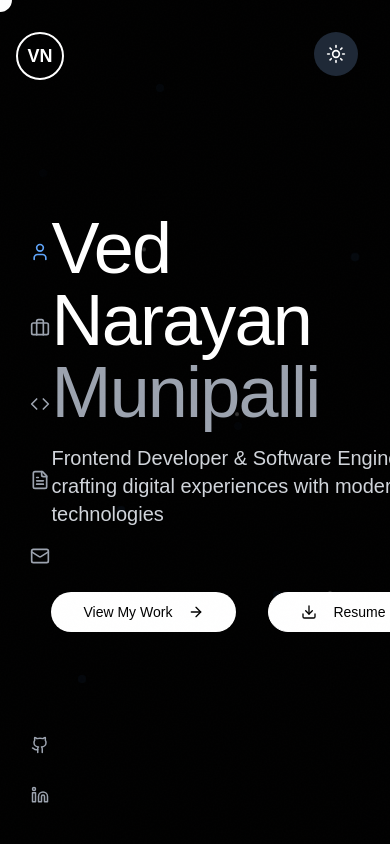
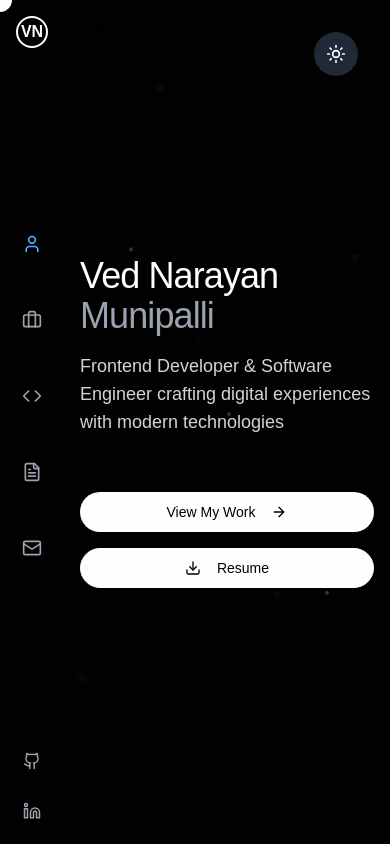
Before and after one commit to Ved-Narayan/Portfolio, a Next.js app: page / in a window 390 px wide. Shown: the top 844 px of the page. Built offline with nearby package versions, Linux system fonts and the light colour scheme.

Commit message:
Update page.tsx

```diff
--- a/app/page.tsx
+++ b/app/page.tsx
@@ -156,12 +156,12 @@ export default function Portfolio() {
       />
 
       {/* Side Navigation */}
-      <nav className="fixed left-0 top-0 h-full w-20 z-40 flex flex-col items-center justify-between py-8">
+      <nav className="fixed left-0 top-0 h-full w-16 md:w-20 z-40 flex flex-col items-center justify-between py-4 md:py-8">
         {/* Logo */}
         <div
-          className={`w-12 h-12 rounded-full border-2 ${
+          className={`w-8 h-8 md:w-12 md:h-12 rounded-full border-2 ${
             isDarkMode ? "border-white" : "border-black"
-          } flex items-center justify-center font-bold text-lg cursor-pointer hover:scale-110 transition-all duration-300 hover:rotate-12`}
+          } flex items-center justify-center font-bold text-base md:text-lg cursor-pointer hover:scale-110 transition-all duration-300 hover:rotate-12`}
           style={{
             transform: `translateY(${isLoaded ? 0 : -50}px)`,
             opacity: isLoaded ? 1 : 0,
@@ -260,36 +260,29 @@ export default function Portfolio() {
       </button>
 
       {/* Main Content */}
-      <main className="ml-20">
+      <main className="ml-16 md:ml-20">
         {/* Intro Section */}
-        <section id="intro" className="min-h-screen flex items-center justify-center px-16 relative">
+        <section id="intro" className="min-h-screen flex items-center justify-center px-4 md:px-16 relative">
           <div className="max-w-4xl">
-            <div
-              className="space-y-8"
-              style={{
-                transform: `translateY(${isLoaded ? 0 : 100}px)`,
-                opacity: isLoaded ? 1 : 0,
-                transition: "all 1.2s cubic-bezier(0.16, 1, 0.3, 1)",
-                transitionDelay: "500ms",
-              }}
-            >
+            <div className="space-y-6 md:space-y-8">
               <div className="space-y-4">
-                <h1 className="text-7xl md:text-8xl font-light tracking-tight">
+                <h1 className="text-4xl md:text-7xl lg:text-8xl font-light tracking-tight">
                   Ved Narayan
                   <br />
                   <span className={`${isDarkMode ? "text-gray-400" : "text-gray-600"}`}>Munipalli</span>
                 </h1>
                 <p
-                  className={`text-xl md:text-2xl font-light ${isDarkMode ? "text-gray-300" : "text-gray-700"} max-w-2xl`}
+                  className={`text-lg md:text-xl lg:text-2xl font-light ${isDarkMode ? "text-gray-300" : "text-gray-700"} max-w-2xl`}
                 >
                   Frontend Developer & Software Engineer crafting digital experiences with modern technologies
                 </p>
               </div>
 
-              <div className="flex items-center space-x-8 pt-8">
+              {/* Update button group */}
+              <div className="flex flex-col md:flex-row space-y-4 md:space-y-0 md:space-x-8 pt-8">
                 <Button
                   onClick={() => scrollToSection("work")}
-                  className={`group px-8 py-4 rounded-full transition-all duration-300 hover:scale-105 hover:shadow-2xl ${
+                  className={`group px-6 md:px-8 py-3 md:py-4 rounded-full transition-all duration-300 hover:scale-105 hover:shadow-2xl w-full md:w-auto ${
                     isDarkMode ? "bg-white text-black hover:bg-gray-100" : "bg-black text-white hover:bg-gray-800"
                   }`}
                 >
@@ -300,7 +293,7 @@ export default function Portfolio() {
                 <Button
                   variant="outline"
                   asChild
-                  className={`px-8 py-4 rounded-full transition-all duration-300 hover:scale-105 hover:shadow-2xl ${
+                  className={`px-6 md:px-8 py-3 md:py-4 rounded-full transition-all duration-300 hover:scale-105 hover:shadow-2xl w-full md:w-auto ${
                     isDarkMode
                       ? "border-white text-black hover:bg-white hover:text-black"
                       : "border-black text-black hover:bg-black hover:text-white"
@@ -334,9 +327,9 @@ export default function Portfolio() {
         </section>
 
         {/* Work Experience */}
-        <section id="work" className="min-h-screen px-16 py-32">
+        <section id="work" className="min-h-screen px-4 md:px-16 py-16 md:py-32">
           <div className="max-w-6xl mx-auto">
-            <h2 className="text-5xl font-light mb-20 tracking-tight">Work Experience</h2>
+            <h2 className="text-3xl md:text-5xl font-light mb-12 md:mb-20 tracking-tight">Work Experience</h2>
 
             <div className="space-y-16">
               {[
@@ -416,11 +409,11 @@ export default function Portfolio() {
         </section>
 
         {/* Projects */}
-        <section id="projects" className={`min-h-screen px-16 py-32 ${isDarkMode ? "bg-gray-900/30" : "bg-gray-50"}`}>
+        <section id="projects" className={`min-h-screen px-4 md:px-16 py-16 md:py-32 ${isDarkMode ? "bg-gray-900/30" : "bg-gray-50"}`}>
           <div className="max-w-6xl mx-auto">
-            <h2 className="text-5xl font-light mb-20 tracking-tight">Selected Projects</h2>
+            <h2 className="text-3xl md:text-5xl font-light mb-12 md:mb-20 tracking-tight">Selected Projects</h2>
 
-            <div className="grid md:grid-cols-2 gap-12">
+            <div className="grid grid-cols-1 md:grid-cols-2 gap-6 md:gap-12">
               {[
                 {
                   title: "HR Management Dashboard",
@@ -526,9 +519,9 @@ export default function Portfolio() {
         </section>
 
         {/* About */}
-        <section id="about" className="min-h-screen px-16 py-32">
+        <section id="about" className="min-h-screen px-4 md:px-16 py-16 md:py-32">
           <div className="max-w-4xl mx-auto">
-            <h2 className="text-5xl font-light mb-20 tracking-tight">About</h2>
+            <h2 className="text-3xl md:text-5xl font-light mb-12 md:mb-20 tracking-tight">About</h2>
 
             <div className="space-y-16">
               <div
@@ -553,7 +546,7 @@ export default function Portfolio() {
                   Technical Skills
                 </h3>
 
-                <div className="grid grid-cols-2 md:grid-cols-5 gap-6">
+                <div className="grid grid-cols-2 md:grid-cols-3 lg:grid-cols-5 gap-4 md:gap-6">
                   {[
                     { name: "C", icon: "🔧", category: "Language" },
                     { name: "C++", icon: "⚡", category: "Language" },
@@ -698,9 +691,9 @@ export default function Portfolio() {
         </section>
 
         {/* Contact */}
-        <section id="contact" className={`min-h-screen px-16 py-32 ${isDarkMode ? "bg-gray-900/30" : "bg-gray-50"}`}>
+        <section id="contact" className={`min-h-screen px-4 md:px-16 py-16 md:py-32 ${isDarkMode ? "bg-gray-900/30" : "bg-gray-50"}`}>
           <div className="max-w-4xl mx-auto">
-            <h2 className="text-5xl font-light mb-20 tracking-tight">Get In Touch</h2>
+            <h2 className="text-3xl md:text-5xl font-light mb-12 md:mb-20 tracking-tight">Get In Touch</h2>
 
             <div
               style={{
```
